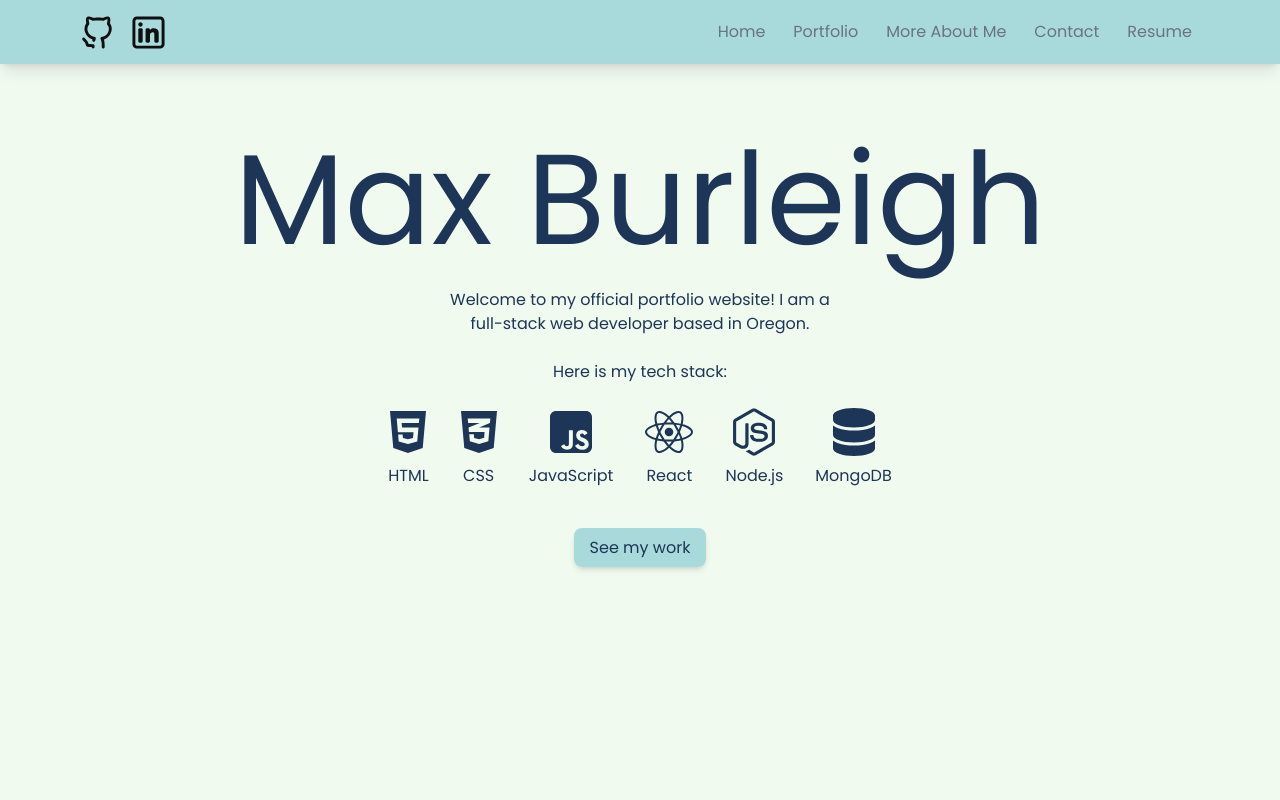
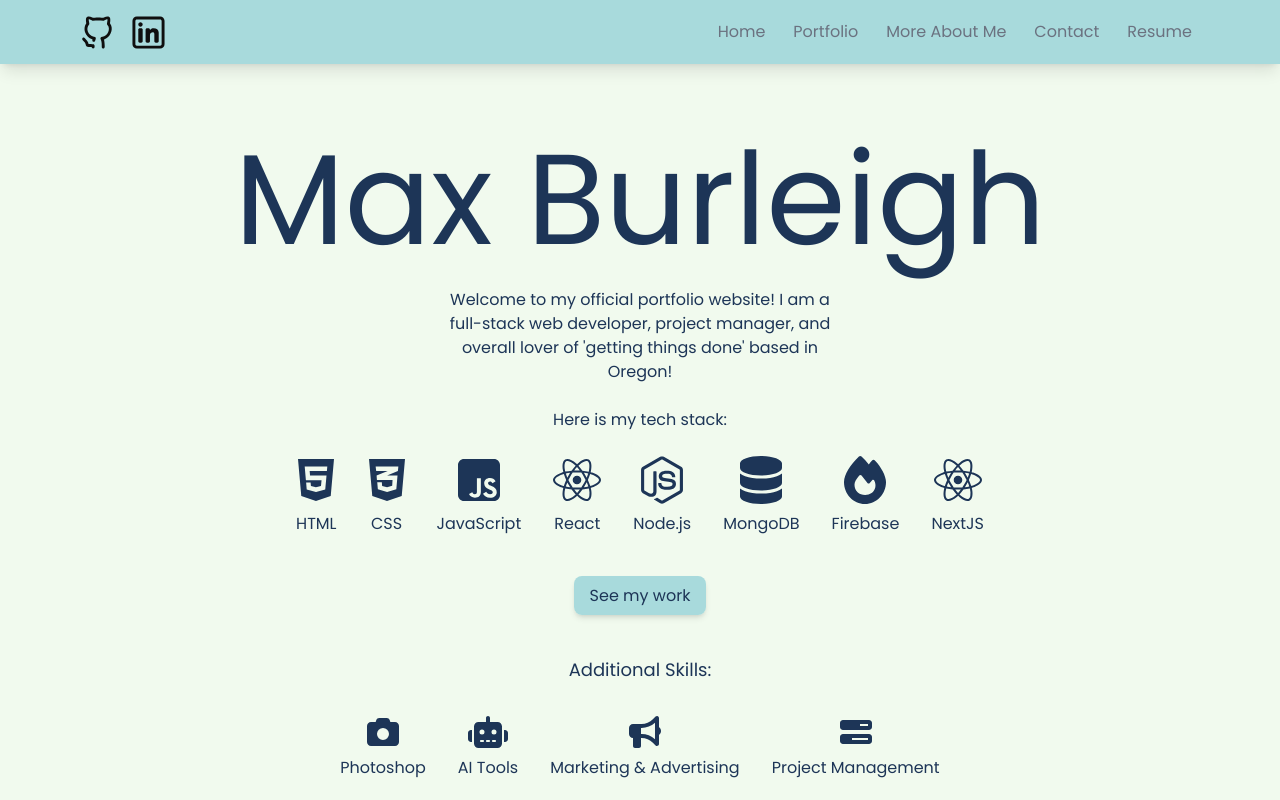
Before and after one commit to MonkeyCrumbs999/Max-Burleigh-Portfolio-V2, a React (Vite) app: page / in a window 1280 px wide. Shown: the top 800 px of the page. Built offline with nearby package versions, Linux system fonts and the light colour scheme.

Commit message:
updatated home

```diff
--- a/src/components/Home.jsx
+++ b/src/components/Home.jsx
@@ -6,7 +6,14 @@ import {
   faReact,
   faNodeJs,
 } from "@fortawesome/free-brands-svg-icons";
-import { faDatabase } from "@fortawesome/free-solid-svg-icons";
+import {
+  faDatabase,
+  faFire,
+  faCamera,
+  faRobot,
+  faBullhorn,
+  faTasksAlt,
+} from "@fortawesome/free-solid-svg-icons";
 import { motion, AnimatePresence } from "framer-motion";
 import { Link } from "react-router-dom";
 
@@ -22,6 +29,15 @@ const Home = () => {
     { icon: faReact, label: "React" },
     { icon: faNodeJs, label: "Node.js" },
     { icon: faDatabase, label: "MongoDB" },
+    { icon: faFire, label: "Firebase" },
+    { icon: faReact, label: "NextJS" },
+  ];
+
+  const additionalSkills = [
+    { icon: faCamera, label: "Photoshop" },
+    { icon: faRobot, label: "AI Tools" },
+    { icon: faBullhorn, label: "Marketing & Advertising" },
+    { icon: faTasksAlt, label: "Project Management" },
   ];
 
   return (
@@ -43,14 +59,15 @@ const Home = () => {
       </h1>
       <p className="lg:w-1/3 md:w-2/3 sm:w-3/4 w-full text-center mb-6 text-fefae0 px-4 sm:px-2">
         Welcome to my official portfolio website! I am a full-stack web
-        developer based in Oregon.{" "}
+        developer, project manager, and overall lover of 'getting things done'
+        based in Oregon!{" "}
       </p>
       <div className="flex flex-col mb-8 text-center text-fefae0">
         <p className="mb-2">Here is my tech stack:</p>
         <div className="flex flex-wrap justify-center lg:space-x-4 md:space-x-2 sm:space-x-1 space-x-0 mt-4">
           {techs.map((tech, index) => (
             <div
-              className="flex flex-col items-center space-y-2 mb-4 lg:w-auto md:w-1/3 sm:w-1/3 w-1/3 px-1 lg:px-2"
+              className="flex flex-col items-center space-y-2 mb-4 lg:w-auto md:w-1/4 sm:w-1/4 w-1/4 px-1 lg:px-2"
               key={index}
             >
               <FontAwesomeIcon icon={tech.icon} size="3x" />
@@ -83,6 +100,21 @@ const Home = () => {
           See my work
         </Link>
       </motion.div>
+
+      <div className="flex flex-col mt-12 mb-8 text-center text-fefae0">
+        <p className="mb-4 text-lg font-semibold">Additional Skills:</p>
+        <div className="flex flex-wrap justify-center lg:space-x-4 md:space-x-2 sm:space-x-1 space-x-0 mt-4">
+          {additionalSkills.map((skill, index) => (
+            <div
+              className="flex flex-col items-center space-y-2 mb-4 lg:w-auto md:w-1/4 sm:w-1/4 w-1/4 px-1 lg:px-2"
+              key={index}
+            >
+              <FontAwesomeIcon icon={skill.icon} size="2x" />
+              <p>{skill.label}</p>
+            </div>
+          ))}
+        </div>
+      </div>
     </div>
   );
 };
```
